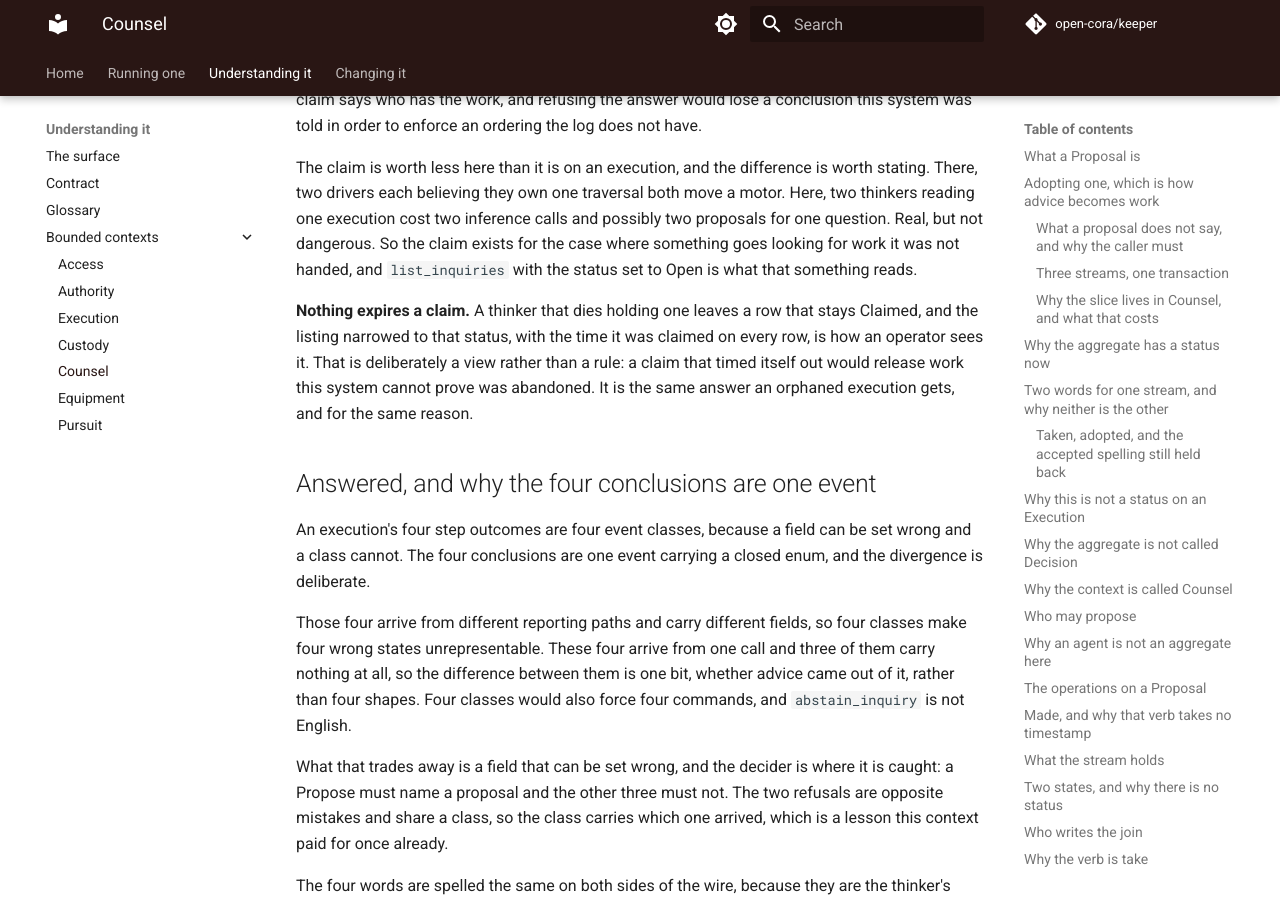
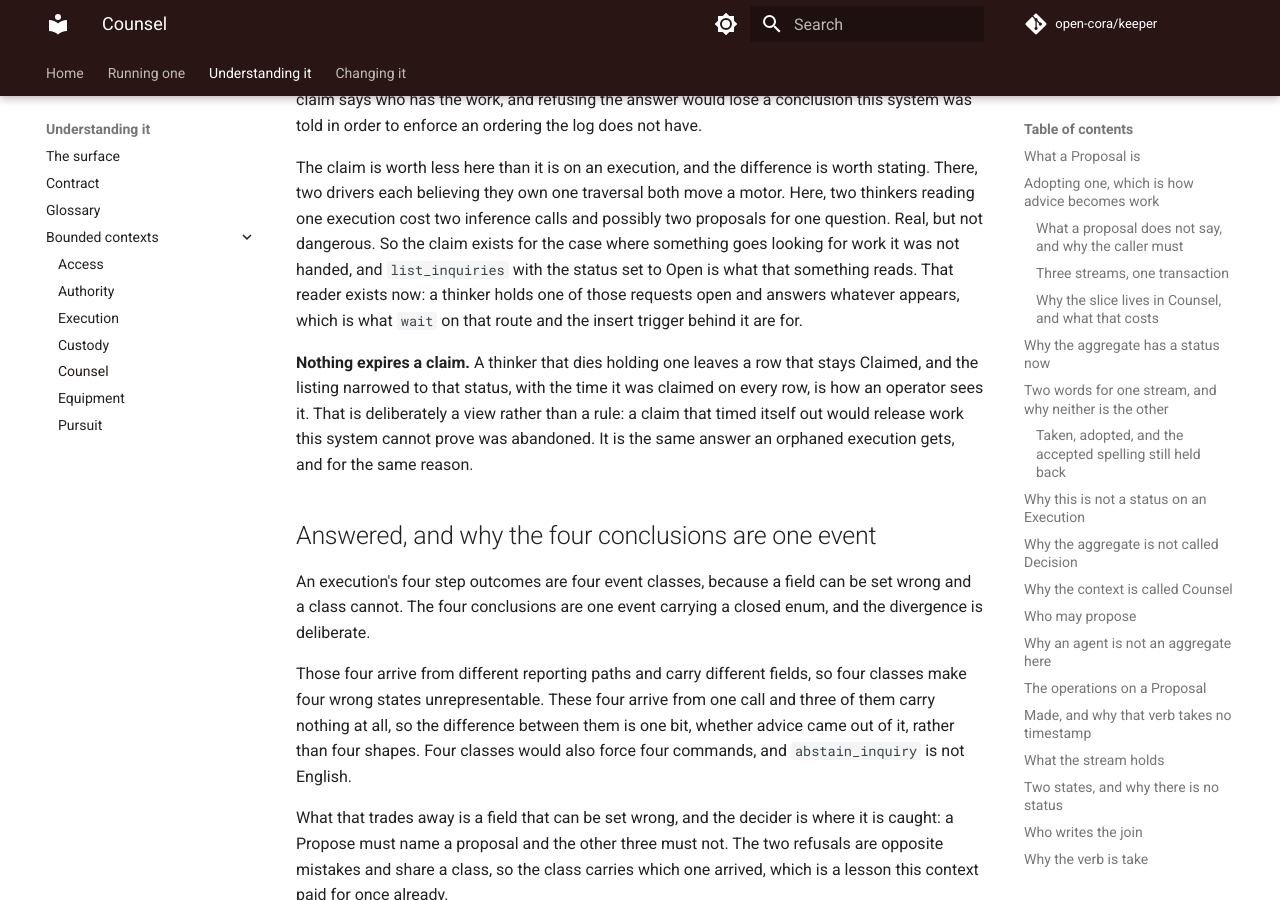
Before and after one commit to open-cora/keeper, an MkDocs documentation site: the page built from docs/bounded-contexts/counsel.md, in a window 1280 px wide and 900 px high, scrolled down 14621 px. Built offline with MkDocs 1.6.1 and Material for MkDocs 9.7.7, drawn with Linux system fonts in a browser that asks for light colours; some web fonts are replaced; comment, search, counter and statistics services are not loaded.

Commit message:
docs(thinker): the prose stops saying a thinker has to be invoked
A dozen pages argued from the premise that a thinker is a command
somebody runs. The sharpest was thinking.md naming this feature and
denying it: "A thinker that went looking would poll the open ones, and
nothing here does." None of it would have gone red, because no lane in
this tree reads prose for truth.

The replacement is better than the negation in two places. It does go
looking and it still does not poll, because the keeper holds the request
open. And it waits without being reachable, because a held request is
one this side opened.

What is deliberately left alone is every "every call goes out and none
comes in", in eight files. A long poll is an outbound call, and that
sentence is the one a reader is most likely to correct on sight.

Two claims needed splitting rather than replacing. "A failure is never a
conclusion" is true of what reaches the record and false of what ends
the process, so both halves are now said. And the exit statuses are
still four, but serving reaches two of them, because a loop that ends
only when told to has nothing to report through one.

Three passages were already stale before this and are fixed because the
rewrite ran through them: thinking.md still said only Propose was
written and contradicted itself two sections earlier, architecture.md
called think a function over two seams when it takes three, and its
diagram showed a signature that matched nothing.

Outside the thinker, four pages describe where it runs and why. They
deferred its placement to "nothing invokes a thinker on its own yet",
which this answers: it is a service, and what is open is where.

Co-Authored-By: Claude Opus 5 (1M context) <noreply@anthropic.com>

```diff
--- a/docs/bounded-contexts/counsel.md
+++ b/docs/bounded-contexts/counsel.md
@@ -426,7 +426,7 @@ Between the asking and the answer, refused from anything but open, and not a gat
 
 A thinker handed its question never claims one, and answering from open moves the inquiry straight to answered. That is `claim_execution`'s posture and it is held for the same reason: a claim says who has the work, and refusing the answer would lose a conclusion this system was told in order to enforce an ordering the log does not have.
 
-The claim is worth less here than it is on an execution, and the difference is worth stating. There, two drivers each believing they own one traversal both move a motor. Here, two thinkers reading one execution cost two inference calls and possibly two proposals for one question. Real, but not dangerous. So the claim exists for the case where something goes looking for work it was not handed, and `list_inquiries` with the status set to Open is what that something reads.
+The claim is worth less here than it is on an execution, and the difference is worth stating. There, two drivers each believing they own one traversal both move a motor. Here, two thinkers reading one execution cost two inference calls and possibly two proposals for one question. Real, but not dangerous. So the claim exists for the case where something goes looking for work it was not handed, and `list_inquiries` with the status set to Open is what that something reads. That reader exists now: a thinker holds one of those requests open and answers whatever appears, which is what `wait` on that route and the insert trigger behind it are for.
 
 **Nothing expires a claim.** A thinker that dies holding one leaves a row that stays Claimed, and the listing narrowed to that status, with the time it was claimed on every row, is how an operator sees it. That is deliberately a view rather than a rule: a claim that timed itself out would release work this system cannot prove was abandoned. It is the same answer an orphaned execution gets, and for the same reason.
 
```
